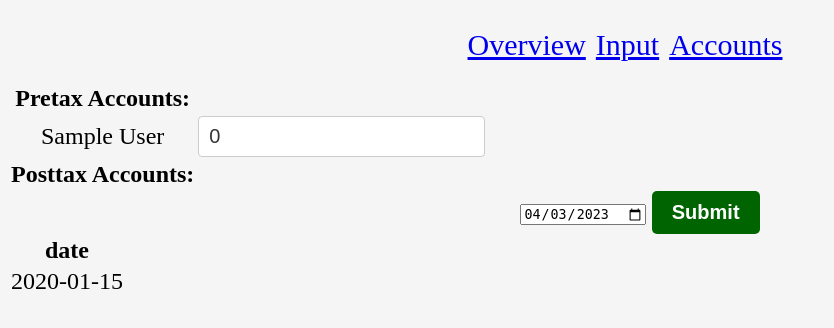
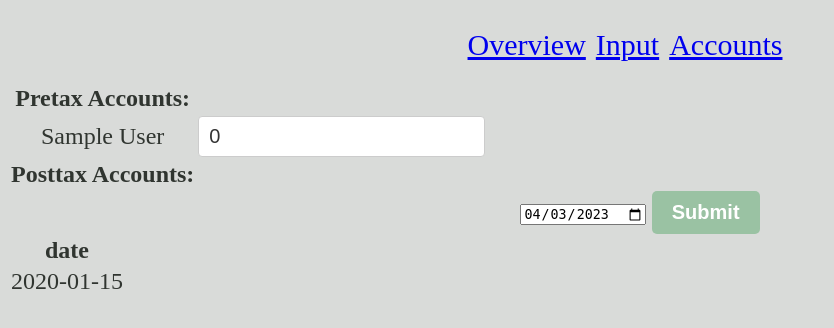
Before and after one commit to shu-fang/shu-fang.github.io, a Flask app: page /input in a window 1280 px wide. Shown: the top 328 px of the page, without its empty margins (0-834 px from the left). Run offline with Flask 2, Linux system fonts and the light colour scheme; tables that the repository leaves empty hold one stand-in row (values such as "Sample post").

Commit message:
style update

```diff
--- a/app/static/css/style.css
+++ b/app/static/css/style.css
@@ -1,11 +1,14 @@
 
 body {
-    background-color:whitesmoke;
+    background-color:rgb(217, 219, 217);
     text-align:center;
-    color:black;
+    color:rgb(48, 53, 48);
     font-size: 24px;
 }
-
+a:visited {
+    text-decoration: none;
+    color: rgb(105, 104, 102);
+   }
 input[type=text] {
     font-size: 20px;
     color: #333;
@@ -17,8 +20,8 @@ input[type=text] {
 }
 
 button {
-    background-color:darkgreen;
-    color: white;
+    background-color:rgb(154, 194, 163);
+    color: rgb(255, 255, 255);
     padding: 10px 20px;
     border: none;
     border-radius: 5px;
```
Also changed, not shown: app/database.sqlite.
